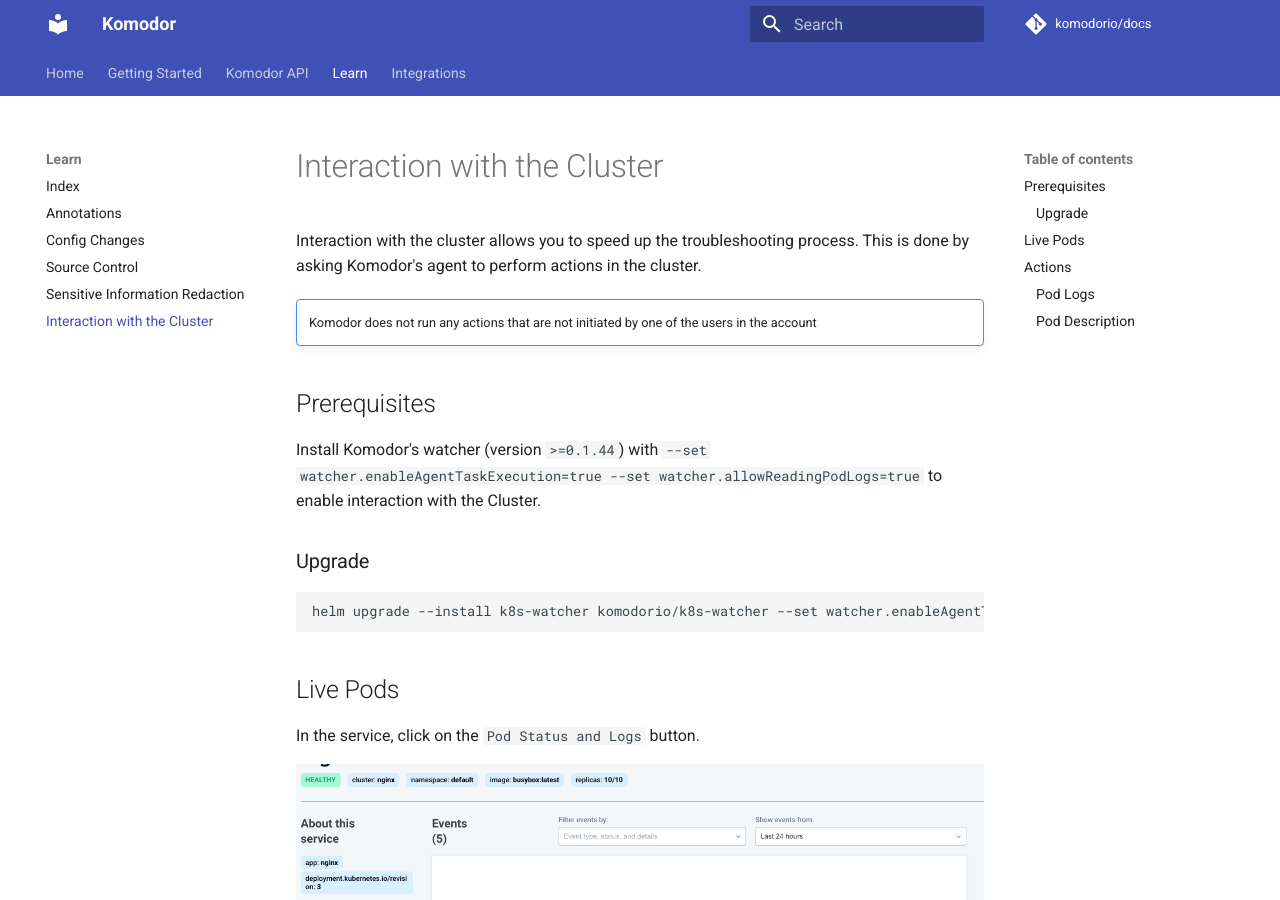
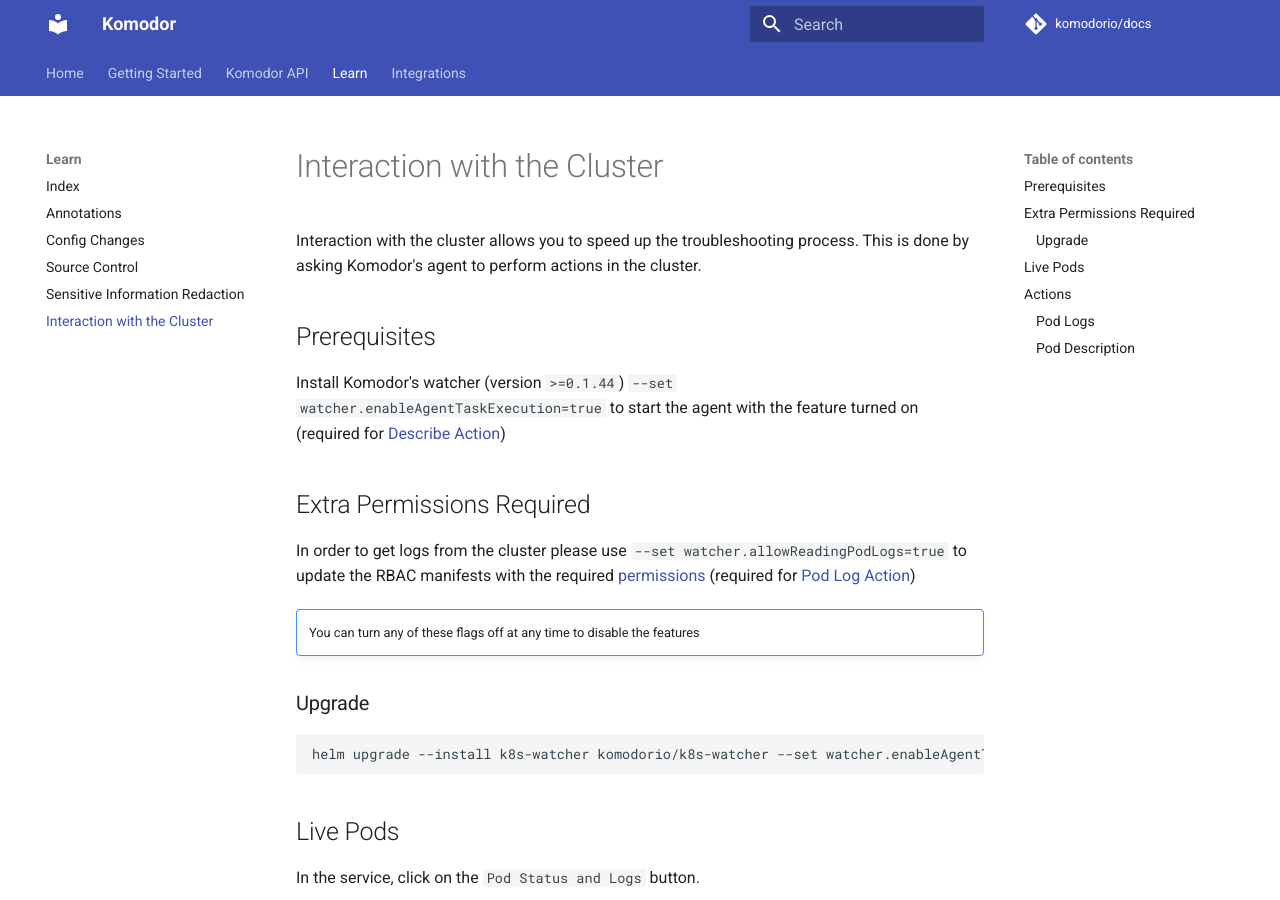
Before and after one commit to komodorio/docs, an MkDocs documentation site: the page built from docs/Learn/Interaction-With-The-Cluster.md, in a window 1280 px wide and 900 px high. Built offline with MkDocs 1.6.1 and Material for MkDocs 9.7.7, drawn with Linux system fonts in a browser that asks for light colours; comment, search, counter and statistics services are not loaded.

Commit message:
docs: update cluster interaction

````diff
--- a/docs/Learn/Interaction-With-The-Cluster.md
+++ b/docs/Learn/Interaction-With-The-Cluster.md
@@ -2,11 +2,14 @@
 
 Interaction with the cluster allows you to speed up the troubleshooting process. This is done by asking Komodor's agent to perform actions in the cluster.
 
-!!! note ""
-    Komodor does not run any actions that are not initiated by one of the users in the account
+## Prerequisites
+Install Komodor's watcher (version `>=0.1.44`) `--set watcher.enableAgentTaskExecution=true` to start the agent with the feature turned on (required for [Describe Action](#pod-description))
+## Extra Permissions Required
+In order to get logs from the cluster please use `--set watcher.allowReadingPodLogs=true` to update the RBAC manifests with the required [permissions](https://github.com/komodorio/helm-charts/blob/master/charts/k8s-watcher/templates/clusterrole.yaml#L95) (required for [Pod Log Action](#pod-logs))
 
-## Prerequisites
-Install Komodor's watcher (version `>=0.1.44`) with `--set watcher.enableAgentTaskExecution=true --set watcher.allowReadingPodLogs=true` to enable interaction with the Cluster.
+!!! Note ""
+    You can turn any of these flags off at any time to disable the features
+
 
 ### Upgrade
 ```bash
````
